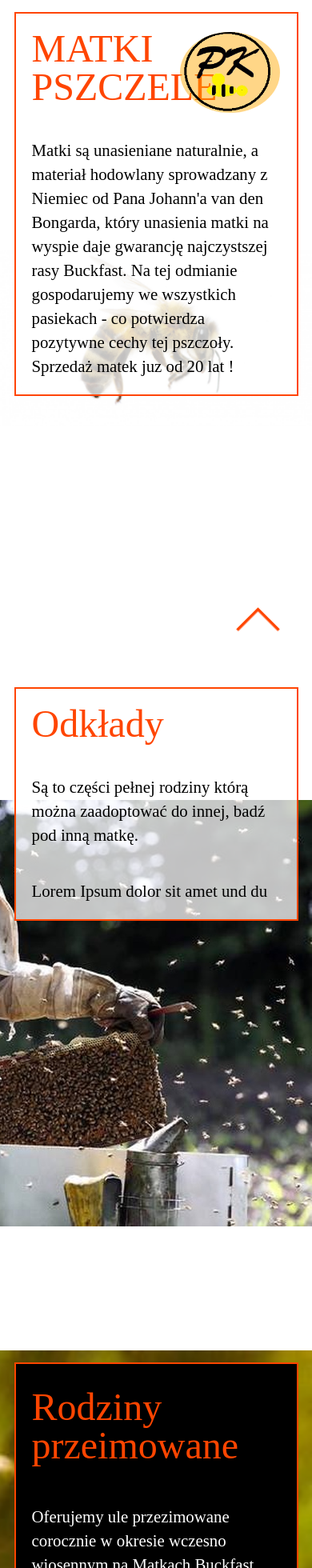
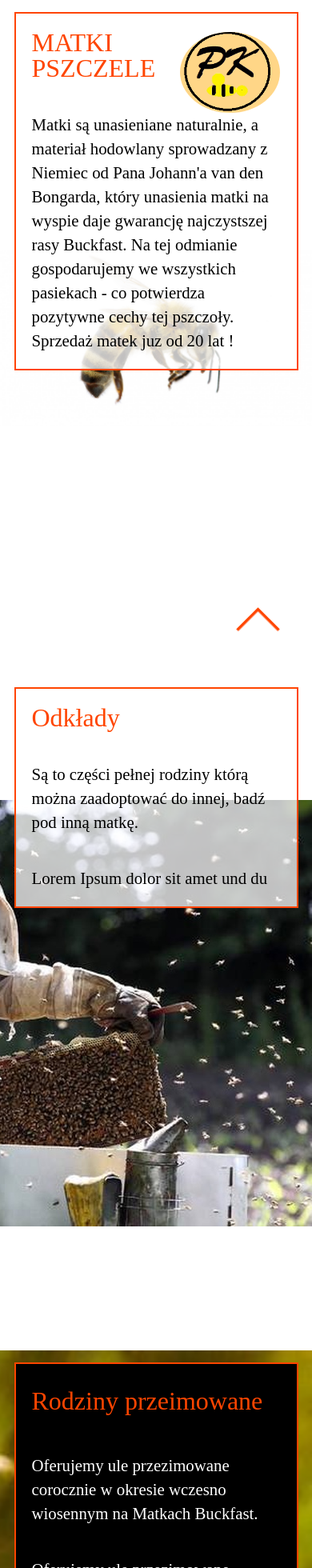
Before and after one commit to ArielNowak1990/HoneyPage, a React (Create React App) app: page /productsBee in a window 390 px wide. Shown: the top 1960 px of the page at 80% size. Built offline with nearby package versions, Linux system fonts and the light colour scheme.

Commit message:
two ver. h3 - mobile and tablet

```diff
--- a/src/scss/landingPage/_products.scss
+++ b/src/scss/landingPage/_products.scss
@@ -39,8 +39,11 @@
 
       h3{
         color: orangered;
-        font-size: 3em;
+        font-size: 2em;
         margin: 20px;
+        @include tablet (700px){
+          font-size: 3em;
+        }
       }
       p{
         color: white;
@@ -85,8 +88,11 @@
       }
       h3{
         color: orangered;
-        font-size: 3em;
+        font-size: 2em;
         margin: 30px;
+        @include tablet (700px){
+          font-size: 3em;
+        }
       }
       p{
         color: black;
@@ -130,8 +136,11 @@
       }
       h3{
         color: orangered;
-        font-size: 3em;
+        font-size: 2em;
         margin: 30px;
+        @include tablet (700px){
+          font-size: 3em;
+        }
       }
       p{
         color: white;
@@ -179,8 +188,11 @@
 
       h3{
         color: orangered;
-        font-size: 3em;
+        font-size: 2em;
         margin: 30px;
+        @include tablet (700px){
+          font-size: 3em;
+        }
       }
       p{
         padding: 20px;
--- a/src/scss/landingPage/_productsBee.scss
+++ b/src/scss/landingPage/_productsBee.scss
@@ -32,10 +32,13 @@
 
     h3{
       color: orangered;
-      font-size: 3em;
+      font-size: 2em;
       padding-left: 20px;
       margin: 30px 0;
       background-color: black;
+      @include tablet (700px){
+        font-size: 3em;
+      }
     }
     p{
       padding: 20px;
@@ -67,9 +70,12 @@
 
     h3{
       color: orangered;
-      font-size: 3em;
+      font-size: 2em;
       margin: 20px;
       width: 60vw;
+      @include tablet (700px){
+        font-size: 3em;
+      }
     }
     p{
       padding: 20px;
@@ -99,8 +105,11 @@
 
     h3{
       color: orangered;
-      font-size: 3em;
+      font-size: 2em;
       margin: 20px;
+      @include tablet (700px){
+        font-size: 3em;
+      }
     }
     p{
       padding: 20px;
--- a/src/scss/landingPage/_productsOther.scss
+++ b/src/scss/landingPage/_productsOther.scss
@@ -33,8 +33,11 @@
       color: orangered;
       display: inline-block;
       padding: 20px;
-      font-size: 3em;
+      font-size: 2em;
       margin: 20px;
+      @include tablet (700px){
+        font-size: 3em;
+      }
     }
     p{
       color: white;
@@ -79,8 +82,11 @@
       color: orangered;
       display: inline-block;
       padding: 20px;
-      font-size: 3em;
+      font-size: 2em;
       margin: 20px;
+      @include tablet (700px){
+        font-size: 3em;
+      }
     }
     p{
       color: white;
```
